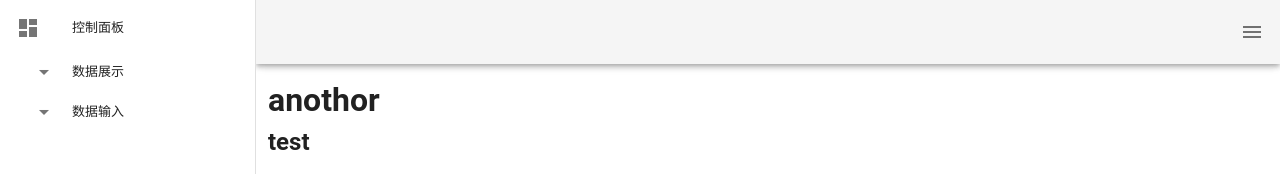
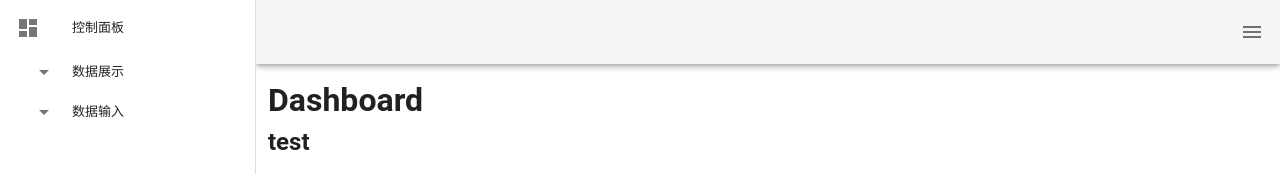
Before and after one commit to Andy201512/vuetify-admin, a Vue app: page /#/dashboard in a window 1280 px wide. Shown: the top 174 px of the page. Built offline with nearby package versions, Linux system fonts and the light colour scheme.

Commit message:
Update Dashboard.vue

```diff
--- a/src/views/Dashboard.vue
+++ b/src/views/Dashboard.vue
@@ -1,6 +1,6 @@
 <template>
   <div>
-    <h1>anothor</h1>
+    <h1>Dashboard</h1>
     <h2>test</h2>
   </div>
 </template>
```
